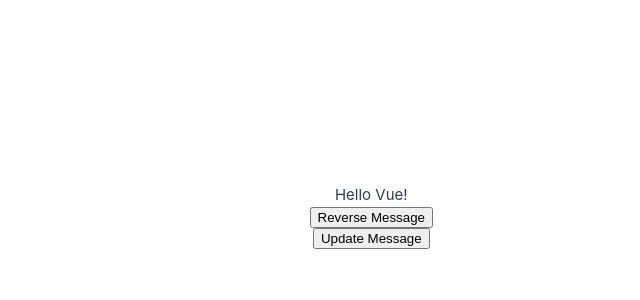
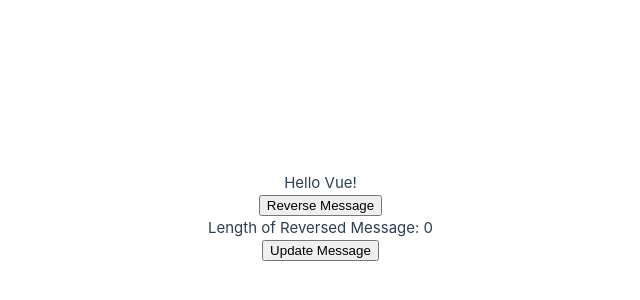
Before and after one commit to jukemori/vue-practice, a Vue app: page / in a window 1280 px wide. Shown: the part 184-484 px from the top of the page, without its empty margins (207-847 px from the left). Built offline with nearby package versions, Linux system fonts and the light colour scheme.

Commit message:
add computed property to reversedMessage

```diff
--- a/src/components/ReversedMessage.vue
+++ b/src/components/ReversedMessage.vue
@@ -1,10 +1,16 @@
 <template>
   <div>{{ reversedMessage }}</div>
+  <div>Length of Reversed Message: {{ reversedMessageLength }}</div>
 </template>
 
 <script>
 export default {
   props: ["reversedMessage"],
+  computed: {
+    reversedMessageLength() {
+      return this.reversedMessage.length;
+    },
+  },
 };
 </script>
 
```
